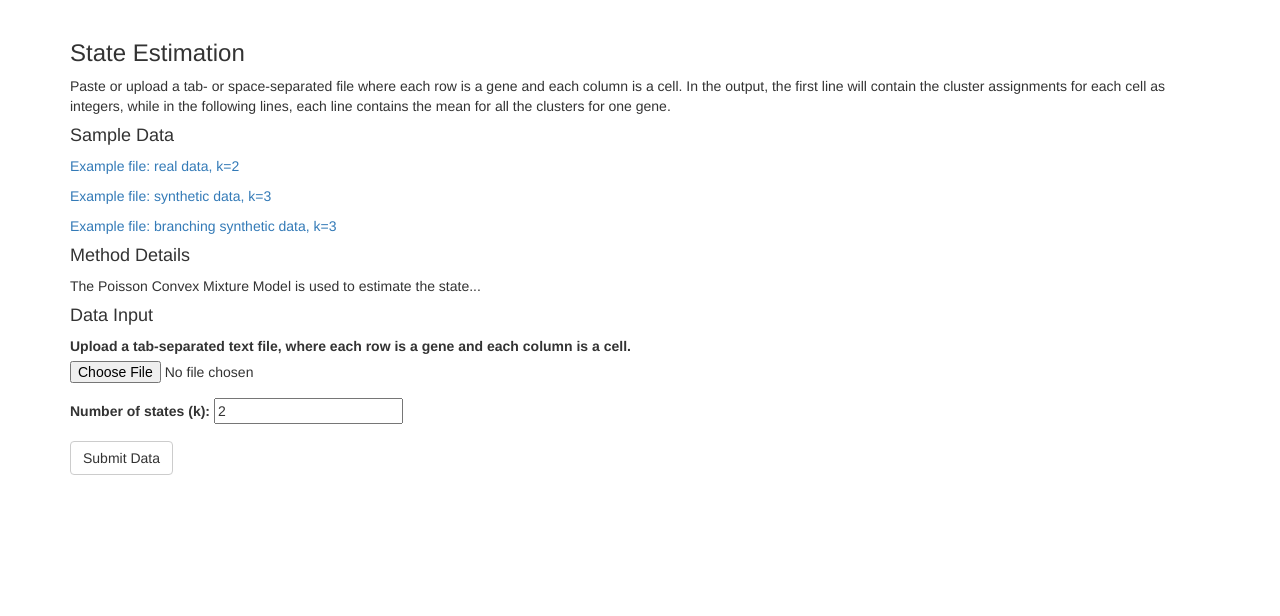
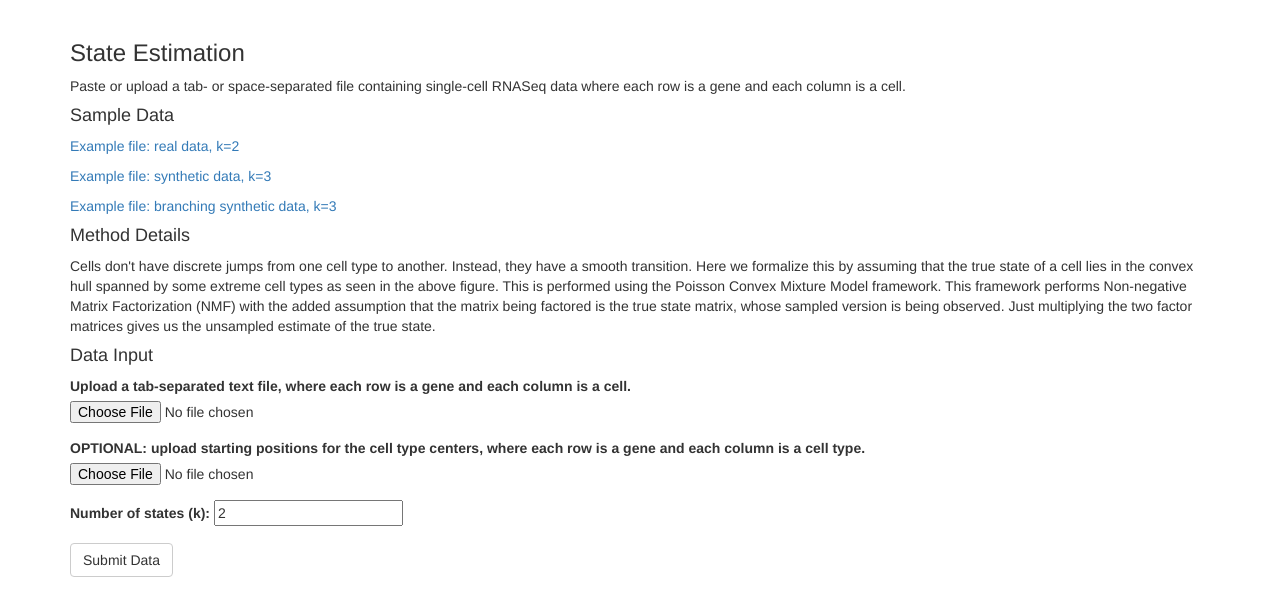
Before and after one commit to yjzhang/uncurl_app, a Flask app: page /state_estimation in a window 1280 px wide. Shown: the part 52-668 px from the top of the page. Run offline with Flask 2, Linux system fonts and the light colour scheme; some libraries are stand-ins or nearby versions.

Commit message:
qual2quant input

```diff
--- a/app/templates/clustering.html
+++ b/app/templates/clustering.html
@@ -37,6 +37,11 @@
         </div>
 
         <div class="form-group">
+            <label for="startinput">OPTIONAL: Upload the starting centers as a tab-separated text file, where each row is a gene and each column is a cell type.</label>
+            <input type="file" id="startinput" name="startinput"></input>
+        </div>
+
+        <div class="form-group">
             <label for="k">Number of classes (k):</label>
             <input type=number id="k" name="k" value=2></input>
         </div>
@@ -46,14 +51,7 @@
         </div>
 
         <!--
-        <div class="form-group">
-            <label for="textarea">Alternatively, paste the data in as a tab-separated file, where each row is a gene and each column is a cell.</label>
-            <textarea cols=80 rows=15 id="textarea"></textarea>
-        </div>
-
-        <div class="form-group">
-            <button type="submit" class="btn btn-default">Submit Data</button>
-        </div>
+        TODO: dropdown indicating whether you want Poisson or negative binomial
         -->
 
     </form>
--- a/app/templates/lineage.html
+++ b/app/templates/lineage.html
@@ -7,7 +7,7 @@ There are three ways to enter data for lineage estimation. It can either directl
 {% endblock %}
 
 {% block method %}
-Lineage estimation performs a number of different things. First, it performs dimensionality reduction to reduce the data into two dimensions. Then, it fits a nonlinear curve to the reduced data.
+Lineage estimation builds on top of the state estimation process. The cells which are closest to each cell type (identified from convex mixture parameters) are divided into separate sets and visualized in a two dimensional space. Each set is then fitted with a smooth curve to obtain within-cell-type lineages. These smooth curves are then joined with the closest curves, thereby completing the lineage tree construction.
 {% endblock %}
 
 
--- a/app/templates/cluster_user.html
+++ b/app/templates/qual2quant_user.html
@@ -1,5 +1,7 @@
 {% extends "state_estimation_user.html" %}
 
 {% block file_downloads %}
-<p><a href="{{ user_id }}/"></a></p>
+<p>
+<a href="{{ user_id }}/qual2quant_centers.txt">Centers</a>
+</p>
 {% endblock %}
--- a/app/templates/state_estimation.html
+++ b/app/templates/state_estimation.html
@@ -3,11 +3,13 @@
 {% block title %}State Estimation{% endblock %}
 
 {% block instructions %}
-Paste or upload a tab- or space-separated file where each row is a gene and each column is a cell. In the output, the first line will contain the cluster assignments for each cell as integers, while in the following lines, each line contains the mean for all the clusters for one gene.
+Paste or upload a tab- or space-separated file containing single-cell RNASeq data where each row is a gene and each column is a cell.
 {% endblock %}
 
 {% block method %}
-The Poisson Convex Mixture Model is used to estimate the state...</p>
+Cells don't have discrete jumps from one cell type to another. Instead, they have a smooth transition. Here we formalize this by assuming that the true state of a cell lies in the convex hull spanned by some extreme cell types as seen in the above figure.
+
+This is performed using the Poisson Convex Mixture Model framework. This framework performs Non-negative Matrix Factorization (NMF) with the added assumption that the matrix being factored is the true state matrix, whose sampled version is being observed. Just multiplying the two factor matrices gives us the unsampled estimate of the true state.
 {% endblock %}
 
 
@@ -18,6 +20,12 @@ The Poisson Convex Mixture Model is used to estimate the state...</p>
         <div class="form-group">
             <label for="fileinput">Upload a tab-separated text file, where each row is a gene and each column is a cell.</label>
             <input type="file" id="fileinput" name="fileinput"></input>
+        </div>
+
+
+        <div class="form-group">
+            <label for="startinput">OPTIONAL: upload starting positions for the cell type centers, where each row is a gene and each column is a cell type.</label>
+            <input type="file" id="startinput" name="startinput"></input>
         </div>
 
         <div class="form-group">
--- a/app/templates/state_estimation_user.html
+++ b/app/templates/state_estimation_user.html
@@ -33,7 +33,7 @@ rel="stylesheet" type="text/css">
     <h5>Visualization</h5>
     {{ visualization }}
 
-    <p>TODO: select and download only the specified points</p>
+    <p>Results</p>
     {% else %}
     Results not yet available. Will refresh every 60 seconds.
 
--- a/app/views.py
+++ b/app/views.py
@@ -47,9 +47,14 @@ def cluster_thread(data, k, user_id, init=None):
     Thread for performing the clustering operation - currently unused.
     """
     assignments, centers = uncurl.poisson_cluster(data, k, init)
-    with  open(os.path.join('/tmp/', user_id, 'assignments.txt'), 'w') as output_file:
+    path = os.path.join('/tmp/', user_id)
+    try:
+        os.mkdir(path)
+    except:
+        pass
+    with  open(os.path.join(path, 'assignments.txt'), 'w') as output_file:
         np.savetxt(output_file, assignments, fmt='%1.0f')
-    with open(os.path.join('/tmp/', user_id, 'centers.txt'), 'w') as output_file:
+    with open(os.path.join(path, 'centers.txt'), 'w') as output_file:
         np.savetxt(output_file, centers)
     vis.vis_clustering(data, assignments, centers, user_id)
 
@@ -85,7 +90,6 @@ def state_estimation_input():
 
 @app.route('/state_estimation/results/<user_id>')
 def state_estimation_result(user_id):
-    # TODO: check if results have been completed...
     if os.path.exists(os.path.join('/tmp/', user_id, 'm.txt')):
         try:
             visualization = open(os.path.join('/tmp/', user_id, 'vis_state_estimation.html')).read()
@@ -206,12 +210,33 @@ def qual2quant():
 
 @app.route('/qual2quant/input')
 def qual2quant_input():
-    pass
-    # TODO
+    if 'fileinput' not in request.files or 'qualinput' not in request.files:
+        return error('Missing data input', 400)
+    cell_file = request.files['fileinput']
+    qual_file = request.files['qualinput']
+    cell_data = np.loadtxt(cell_file)
+    qual_data = np.loadtxt(qual_file)
+    user_id = str(uuid.uuid4())
+    P = Process(target=qual2quant_thread, args=(cell_data, qual_data, user_id))
+    P.start()
+    return redirect(url_for('qual2quant_result', user_id=user_id))
 
 def qual2quant_thread(data, qual, user_id):
-    # TODO
-    pass
+    centers = uncurl.qual2quant(data, qual)
+    path = os.path.join('/tmp/', user_id)
+    with open(os.join(path, 'qual2quant_centers.txt'), 'w') as f:
+        np.savetxt(f, centers)
+
+@app.route('/qual2quant/results/<user_id>')
+def qual2quant_result(user_id):
+    if os.path.exists(os.path.join('/tmp/', user_id, 'qual2quant_centers.txt')):
+       return render_template('qual2quant_user.html',
+                user_id=user_id, has_result=True,
+                visualization=None)
+    else:
+        return render_template('qual2quant_user.html',
+                user_id=user_id, has_result=False)
+
 
 def error(msg, code):
     return render_template('error.html', msg=msg), code
```
Also changed, not shown: app/templates/qual2quant.html (+5 -14 lines).
